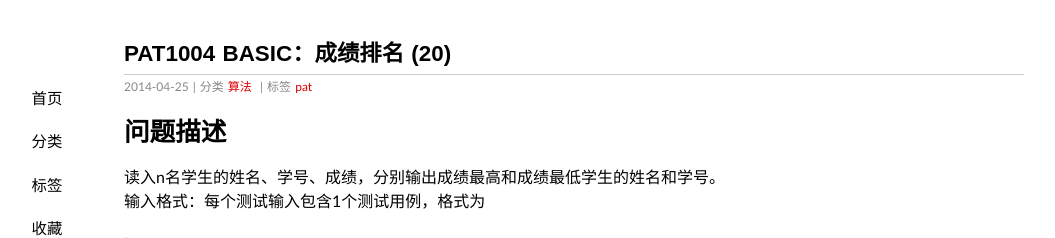
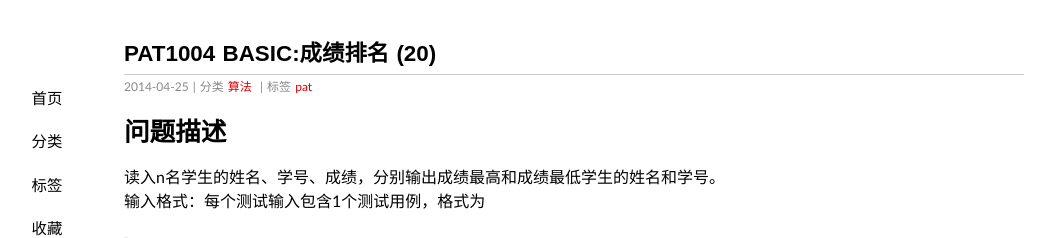
Before and after one commit to genzzhang/genzzhang.github.io, a Jekyll site: the page built from _posts/2014-04-25-pat-1004-basic-成绩排名.md, in a window 1280 px wide. Shown: the top 238 px of the page, without its empty margins (66-1121 px from the left). Built offline with Jekyll 4.4.1, drawn with Linux system fonts in a browser that asks for light colours; some web fonts are replaced.

```diff
--- a/_posts/2014-04-25-pat-1004-basic-成绩排名.md
+++ b/_posts/2014-04-25-pat-1004-basic-成绩排名.md
@@ -1,6 +1,6 @@
 ---
 layout: post
-title: PAT1004 BASIC：成绩排名 (20)
+title: PAT1004 BASIC:成绩排名 (20)
 date: 2014-04-25 22:22
 categories: 算法
 tags: pat
```
